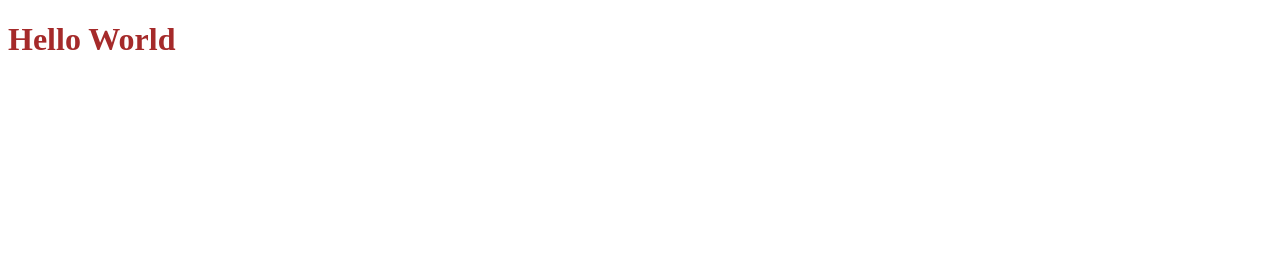
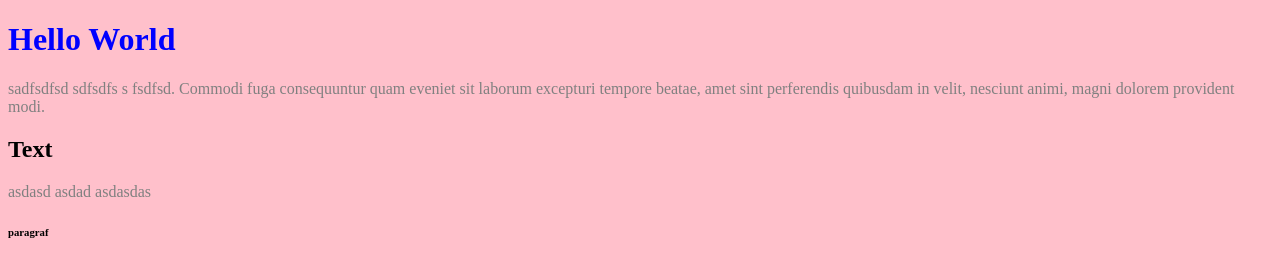
Before and after one commit to TheVerilly/theverilly.github.io, a plain HTML site: page index.html in a window 1280 px wide. Drawn offline with Linux system fonts and the light colour scheme.

Commit message:
add test tag

```diff
--- a/index.html
+++ b/index.html
@@ -3,10 +3,18 @@
 <head>
     <meta charset="UTF-8">
     <meta name="viewport" content="width=device-width, initial-scale=1.0">
-    <title>Page</title>
+    <title>Гусь</title>
     <link rel="stylesheet" href="./main.css">
 </head>
 <body>
     <h1>Hello World</h1>
+    <p>sadfsdfsd sdfsdfs s fsdfsd. Commodi fuga consequuntur quam eveniet sit laborum excepturi tempore beatae, amet sint perferendis quibusdam in velit, nesciunt animi, magni dolorem provident modi.</p>
+    <h2>Text</h2>
+    <p>asdasd  asdad asdasdas</p>
+    <h6>paragraf</h6>
+    <div class="block">
+        <div class="header"></div>
+    </div>
+
 </body>
 </html>
--- a/main.css
+++ b/main.css
@@ -1,3 +1,11 @@
+body {
+    background: pink;
+}
+
 h1 {
-    color: brown;
+    color: blue;
 }
+
+p {
+    color: grey;
+}
```
